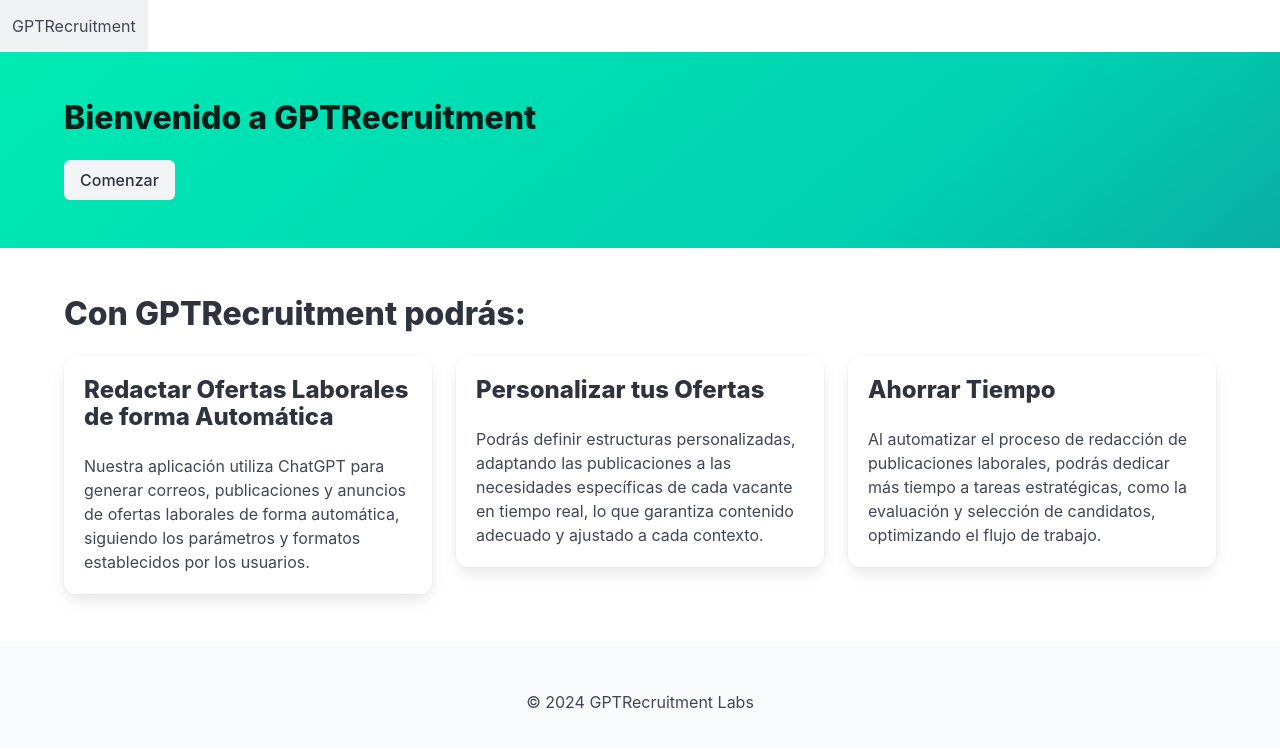
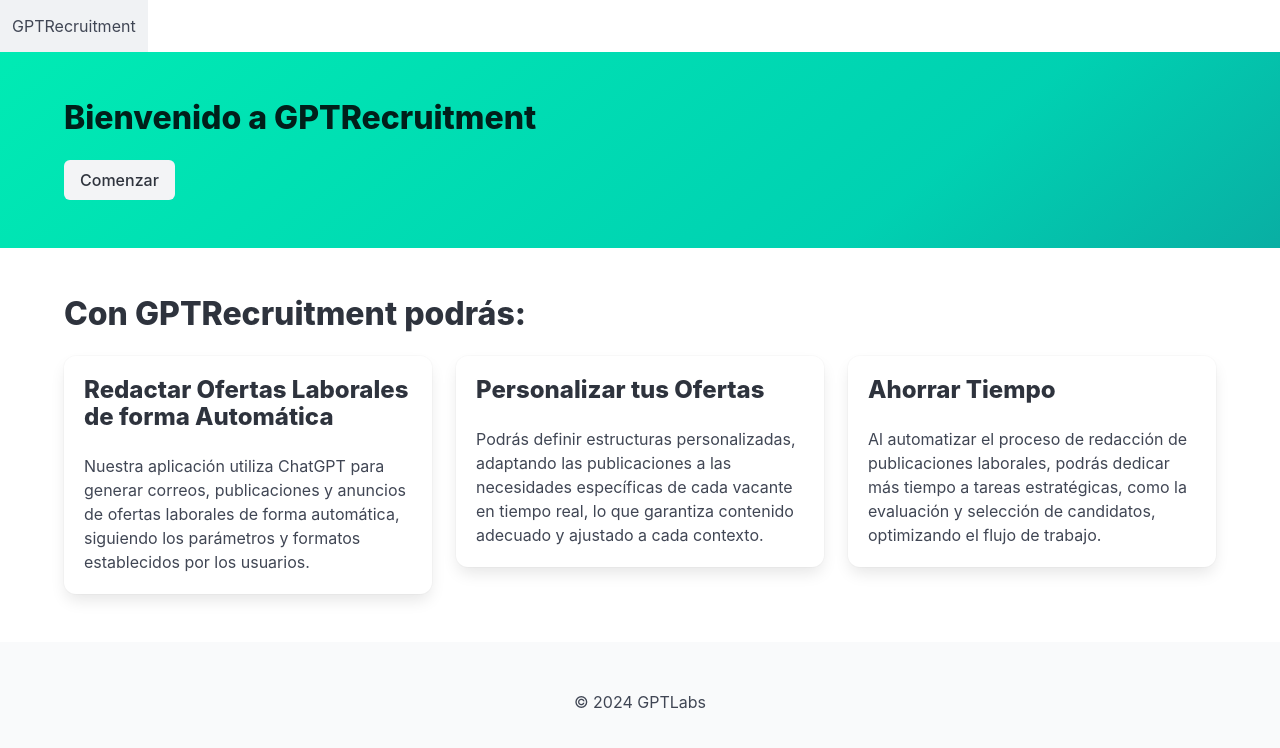
Before and after one commit to jplazam/gptrecruitment, a React (Create React App) app: page / in a window 1280 px wide. Shown: the top 748 px of the page. Built offline with nearby package versions, Linux system fonts and the light colour scheme.

Commit message:
cambio footer

```diff
--- a/src/Views/LandingPage.js
+++ b/src/Views/LandingPage.js
@@ -57,7 +57,7 @@
       {/* Footer */}
       <footer className="footer">
         <div className="content has-text-centered">
-          <p>© 2024 GPTRecruitment Labs</p>
+          <p>© 2024 GPTLabs</p>
         </div>
       </footer>
     </div>
--- a/src/Views/OfferDetailPage.js
+++ b/src/Views/OfferDetailPage.js
@@ -12,7 +12,7 @@
   }
 
   const { role, content } = offerData.content;
-  const type = "Oferta Generada";
+  const type = offerData.type || "Oferta Generada";
   let publication = "No se pudo generar la publicación.";
   let keywords = null;
 
```
